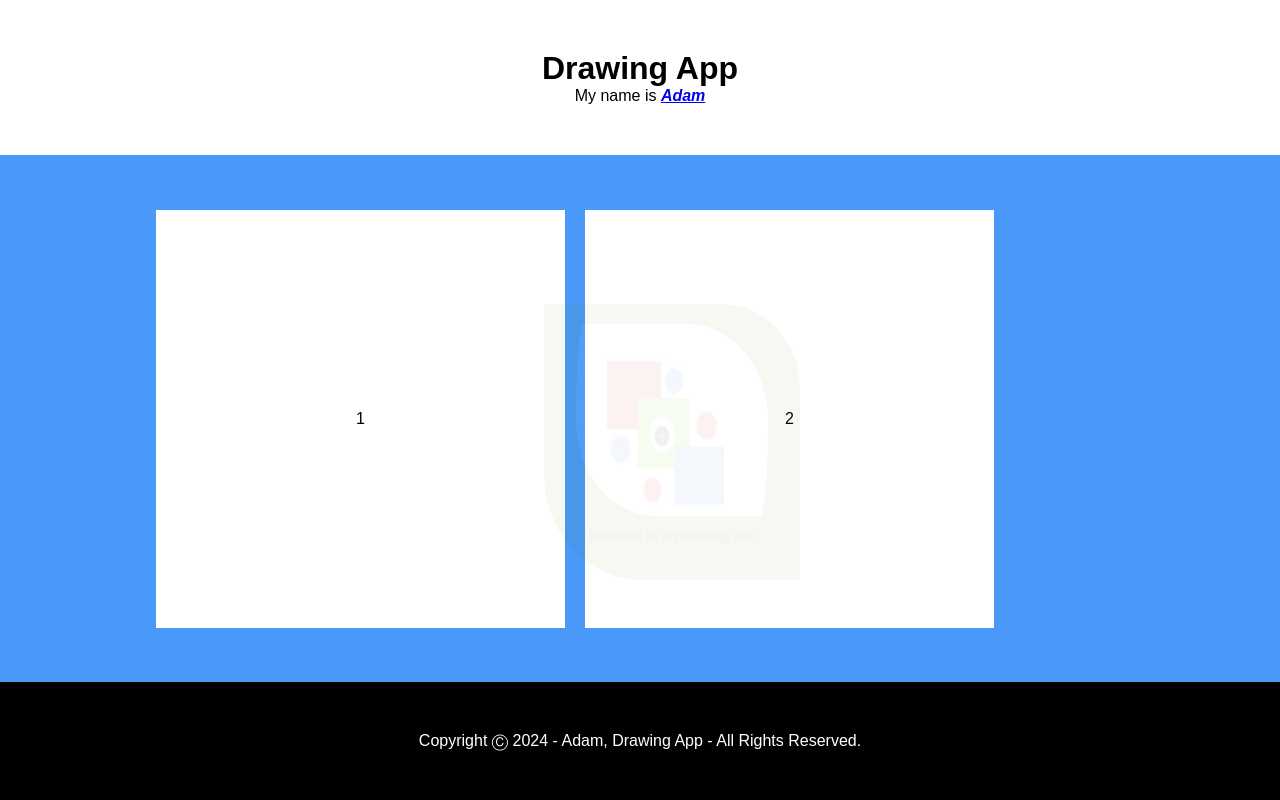
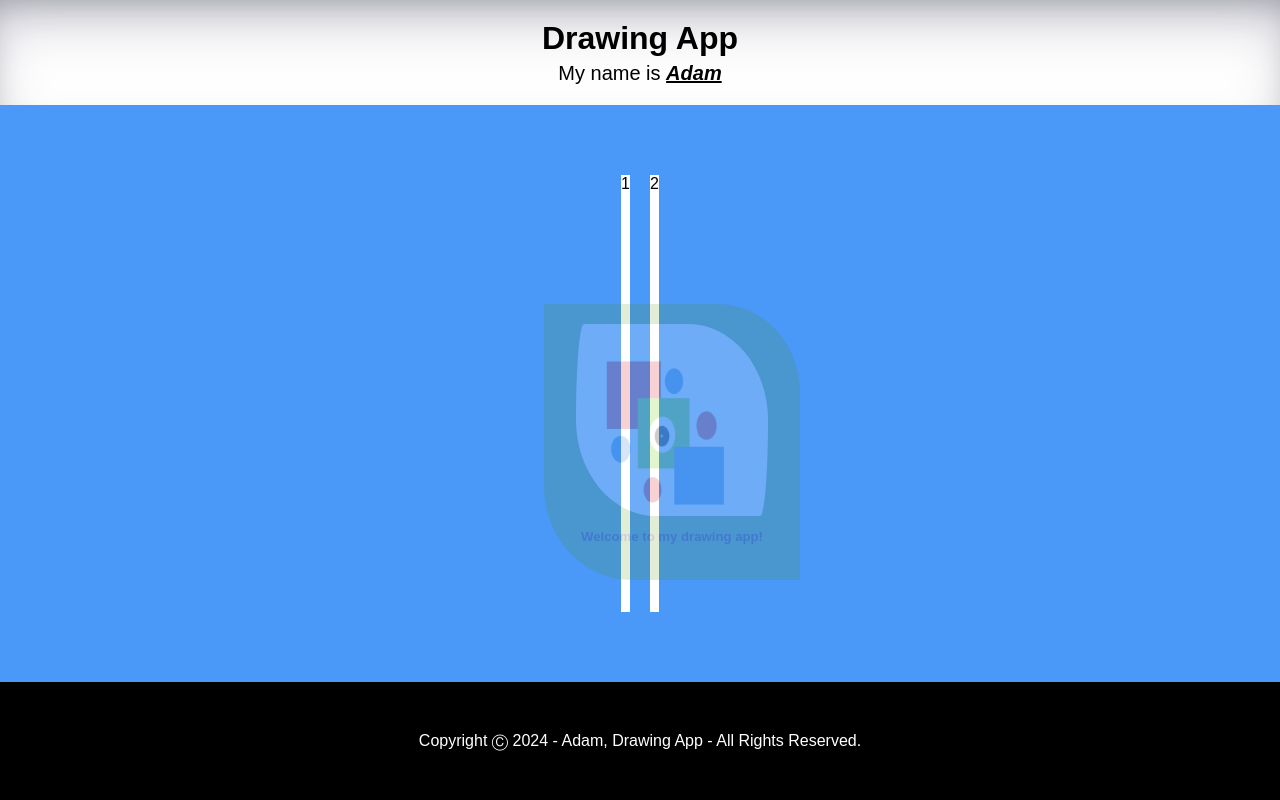
Before and after one commit to AdmosGo/drawing-app, a plain HTML site: page index.html in a window 1280 px wide. Drawn offline with Linux system fonts and the light colour scheme; a web font is replaced by a local one.

Commit message:
Lesson 13
Box Shadow

```diff
--- a/index.html
+++ b/index.html
@@ -12,12 +12,12 @@
 <body>
     <div class="splash">
         <img src="splash.png" alt="splash screen">
-        <p><b>Welcome to my drawing app</b></p>
+        <p><b>Welcome to my drawing app!</b></p>
     </div>
    <div class="container">
     <header>
         <h1>Drawing App</h1>
-        <p>My name is <a href="https://t.me/+group-name" target="_blank"
+        <p style="padding-top: 5px; font-size: 20px;">My name is <a href="https://t.me/+group-name" target="_blank"
             title="Go to Adam's group on Telegram"><i><B>Adam</B></i></a> </p>
     </header>
 
--- a/style.css
+++ b/style.css
@@ -9,6 +9,15 @@
 
 body {
   background: #4a98f7;
+}
+
+a {
+  color:#000;
+}
+
+a:hover {
+  color: #4a98f7;
+  text-decoration: none;
 }
 
 .splash {
@@ -27,21 +36,12 @@ body {
 }
 
 .splash.display-none {
-  margin: calc(-192px / 2) 0 0 calc(-192px / 2);
-  position: fixed;
   opacity: 0;
-  top: 50%;
-  left: 50%;
-  width: 256px;
-  height: 256px;
-  padding-top: 20px;
   z-index: -10;
-  text-align: center;
   font-size: 12px;
-  color: #1d0033;
   background-color: #4f9000;
-  transition: all 7s;
   border-radius: 0% 30% 0% 40%;
+  transition: all 10s;
 }
 
 .splash img{
@@ -66,34 +66,34 @@ body {
 }
 
 header {
+  padding: 20px;
   background: #ffffff;
+  box-shadow: rgba(50, 50, 93, 0.25) 0px 30px 60px -12px inset,
+  rgba(0, 0, 0, 0.3) 0px 18px 36px -18px inset;
 }
 
 main {
-  padding: 50px;
+  margin: 0 auto;
+  padding: 70px;
 }
 
 .main {
   display: flex;
   gap: 10px;
-  max-width: 1050px;
-  align-items: center;
-  justify-content: center;
+  max-width: 1070px;
 }
 
 section {
   background: #ffffff;
-
-  padding: 200px;
 }
 
 footer {
+  padding: 50px;
   background: #000000;
   color: #ffffff;
 }
 
 header,
 footer {
-  padding: 50px;
   text-align: center;
 }
```
